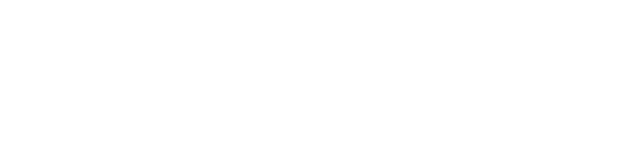
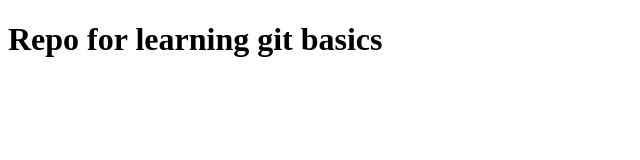
Before and after one commit to Harshil6327/Web-Developement_Git, a plain HTML site: page index.html in a window 1280 px wide. Shown: the whole page, without its empty margins (0-640 px from the left). Drawn offline with Linux system fonts and the light colour scheme.

Commit message:
added new files to repository

```diff
--- a/index.html
+++ b/index.html
@@ -7,6 +7,6 @@
     <title>Github Basics</title>
 </head>
 <body>
-
+    <h1> Repo for learning git basics </h1>
 </body>
 </html>
```
Also changed, not shown: commands.txt.
